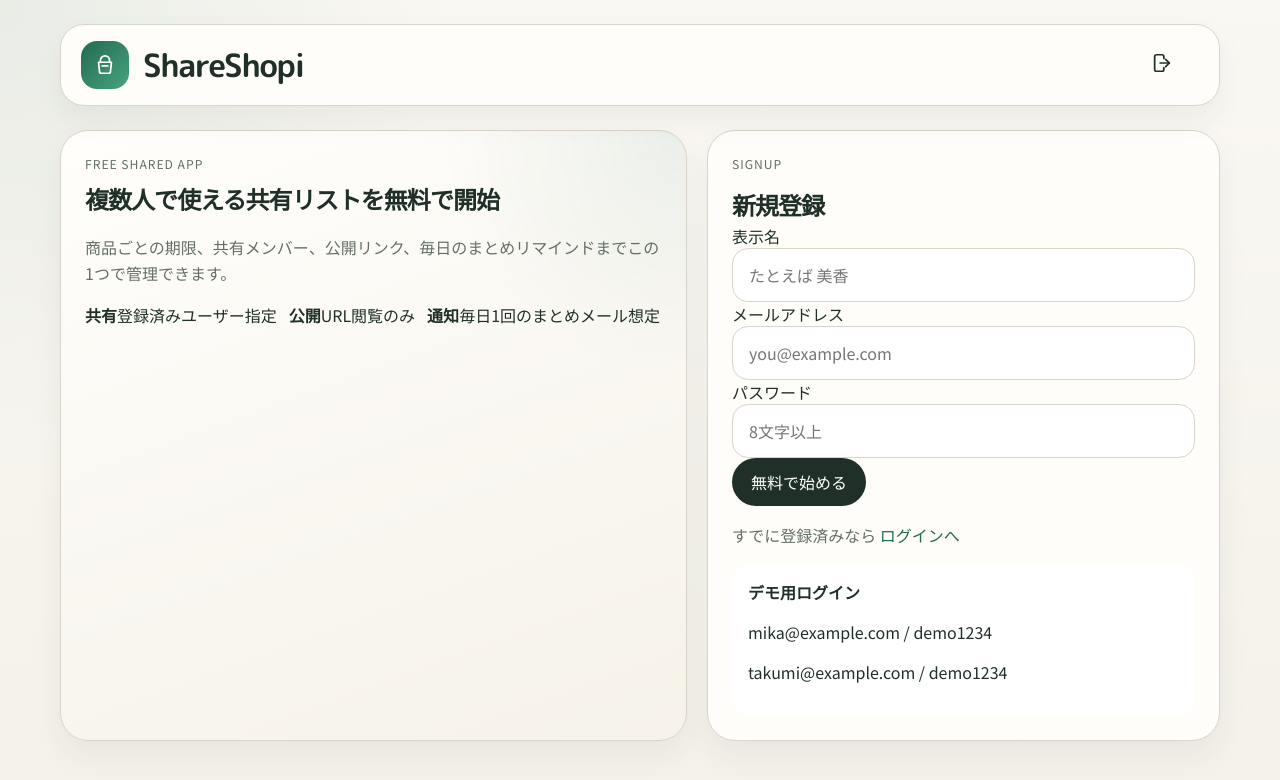
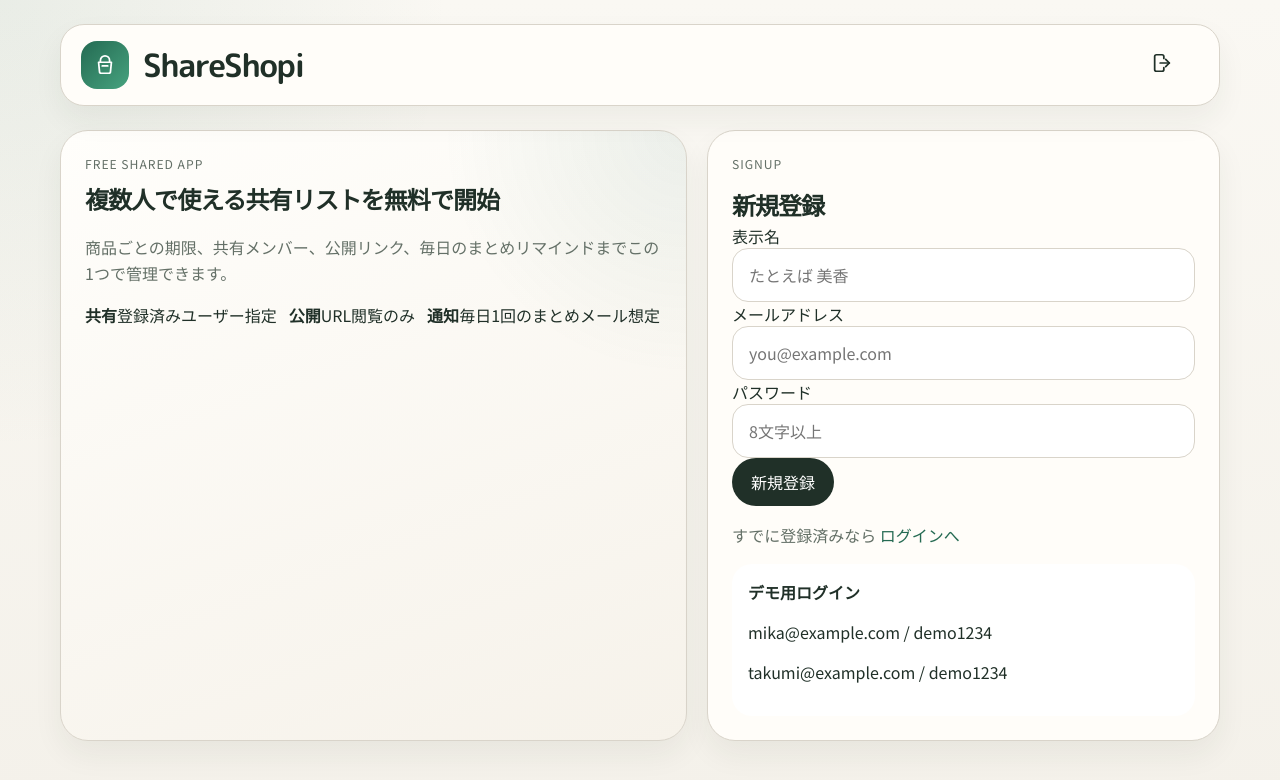
Before and after one commit to kenRp01/shared-shopping-app, a Next.js app: page /signup in a window 1280 px wide. Shown: the top 780 px of the page. Built offline with nearby package versions, Linux system fonts and the light colour scheme; no server answers.

Commit message:
Refine top-level app navigation

```diff
--- a/components/auth-form.tsx
+++ b/components/auth-form.tsx
@@ -75,7 +75,7 @@ export function AuthForm({ mode }: Props) {
         </label>
         {message ? <p className="notice-inline">{message}</p> : null}
         <button type="submit" className="primary-button" disabled={isPending}>
-          {isPending ? "処理中..." : mode === "login" ? "ログインする" : "無料で始める"}
+          {isPending ? "処理中..." : mode === "login" ? "ログインする" : "新規登録"}
         </button>
         <p className="compact-copy">
           {mode === "login" ? "アカウントがまだない場合は " : "すでに登録済みなら "}
--- a/components/home-client.tsx
+++ b/components/home-client.tsx
@@ -39,7 +39,7 @@ export function HomeClient() {
             <h2>共有買い物リスト</h2>
           </div>
           <div className="hero-actions">
-            <Link href="/signup" className="primary-button">無料で始める</Link>
+            <Link href="/signup" className="primary-button">新規登録</Link>
             <Link href="/login" className="ghost-button">ログイン</Link>
           </div>
           <div className="status-ribbon">
--- a/components/nav.tsx
+++ b/components/nav.tsx
@@ -15,7 +15,9 @@ export function Nav() {
 
   return (
     <header className="topbar">
-      <Logo />
+      <Link href="/" aria-label="トップへ戻る">
+        <Logo />
+      </Link>
       <nav className="topnav">
         {user ? (
           <>
```
